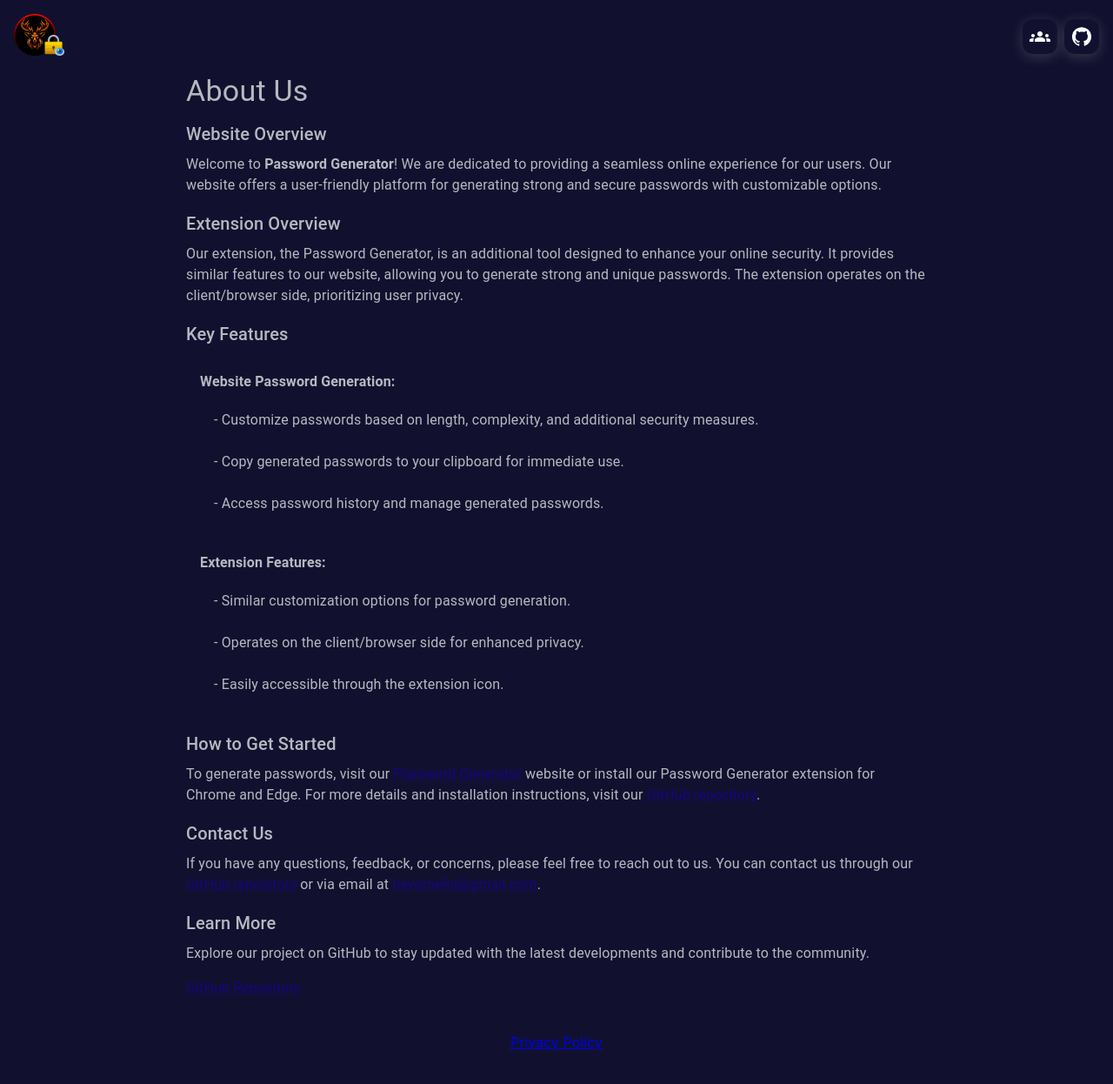
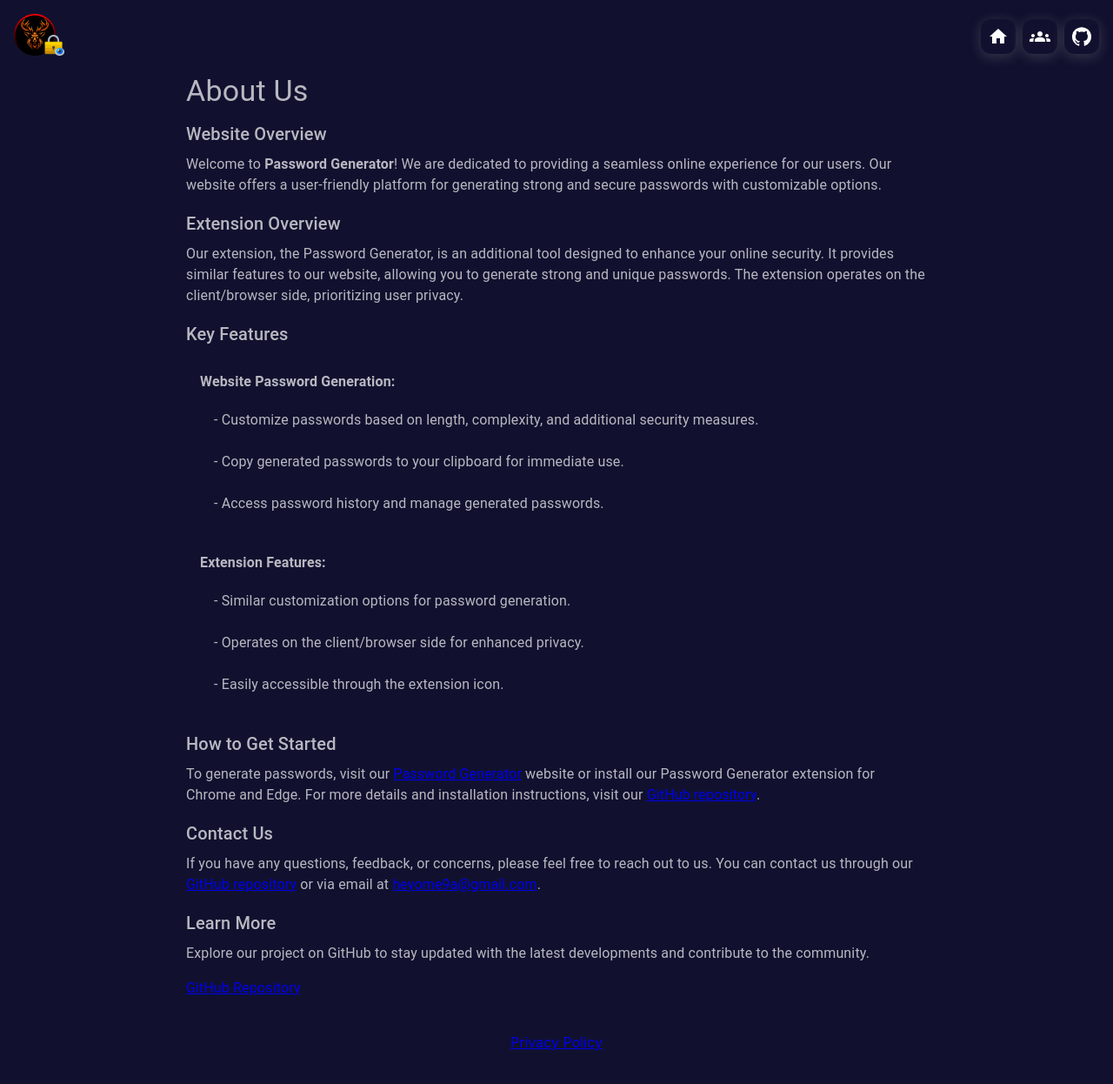
Before and after one commit to 0ME9A/password, a React (Create React App) app: page /about in a window 1280 px wide. Shown: the whole page at 87% size. Built offline with nearby package versions, Linux system fonts and the light colour scheme.

Commit message:
links color fix

```diff
--- a/src/components/footer/Footer.tsx
+++ b/src/components/footer/Footer.tsx
@@ -4,7 +4,7 @@
 function Footer() {
   return (
     <Box sx={{ flexGrow: 1, textAlign: "center", p: 5 }}>
-      <Link to={"/privacy-policy"}>Privacy Policy</Link>
+      <Link to={"/privacy-policy"} >Privacy Policy</Link>
     </Box>
   );
 }
--- a/src/components/header/Nav.tsx
+++ b/src/components/header/Nav.tsx
@@ -3,6 +3,7 @@
 
 import GitHubIcon from "@mui/icons-material/GitHub";
 import GroupsIcon from "@mui/icons-material/Groups";
+import HomeIcon from "@mui/icons-material/Home";
 import Box from "@mui/material/Box";
 
 function Nav() {
@@ -37,6 +38,27 @@
         />
       </Box>
       <Box sx={{ display: "flex", alignItems: "center", gap: 1 }}>
+      <Box
+          sx={{
+            borderRadius: 3,
+            padding: 1,
+            boxShadow: boxShadow,
+            bgcolor: palette.background.default,
+          }}
+        >
+          <Link
+            to={"/"}
+            title="About"
+            style={{
+              display: "flex",
+              justifyContent: "center",
+              alignItems: "center",
+              color: palette.text.primary,
+            }}
+          >
+            <HomeIcon sx={{}} />
+          </Link>
+        </Box>
         <Box
           sx={{
             borderRadius: 3,
--- a/src/pages/About.tsx
+++ b/src/pages/About.tsx
@@ -123,6 +123,7 @@
       <Typography paragraph>
         To generate passwords, visit our{" "}
         <Link
+          color="#00000"
           href="https://password.ome9a.com/"
           target="_blank"
           rel="noopener noreferrer"
@@ -132,6 +133,7 @@
         website or install our Password Generator extension for Chrome and Edge.
         For more details and installation instructions, visit our{" "}
         <Link
+          color="#00000"
           href="https://github.com/0ME9A/password"
           target="_blank"
           rel="noopener noreferrer"
@@ -149,6 +151,7 @@
         If you have any questions, feedback, or concerns, please feel free to
         reach out to us. You can contact us through our{" "}
         <Link
+          color="#00000"
           href="https://github.com/0ME9A/password"
           target="_blank"
           rel="noopener noreferrer"
@@ -156,7 +159,7 @@
           GitHub repository
         </Link>{" "}
         or via email at{" "}
-        <Link href="mailto:heyome9a@gmail.com">heyome9a@gmail.com</Link>.
+        <Link href="mailto:heyome9a@gmail.com" color="#00000">heyome9a@gmail.com</Link>.
       </Typography>
       <Typography variant="h6" gutterBottom>
         Learn More
@@ -169,6 +172,7 @@
         href="https://github.com/0ME9A/password"
         target="_blank"
         rel="noopener noreferrer"
+        color="#00000"
       >
         <Typography>GitHub Repository</Typography>
       </Link>
```
